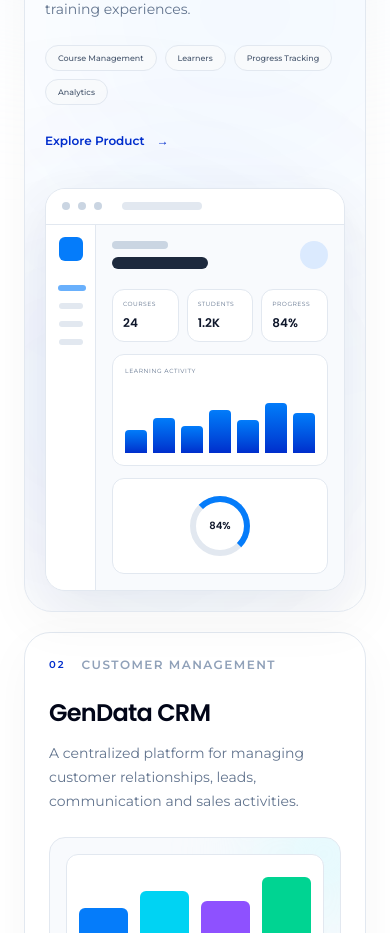
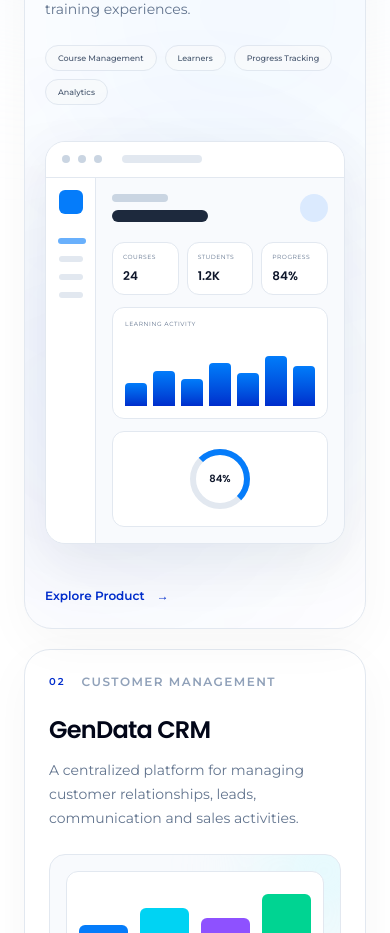
Before and after one commit to aravinthk1504/gendata-techv2, a Next.js app: page /en in a window 390 px wide. Shown: the part 9300-10233 px from the top of the page. Built offline with nearby package versions, Linux system fonts and the light colour scheme.

Commit message:
Move LMS CTA below dashboard on mobile and prevent preview clipping

```diff
--- a/src/sections/home/Products.jsx
+++ b/src/sections/home/Products.jsx
@@ -19,11 +19,11 @@ function LMSDashboard({ content }) {
 
   return (
     <motion.div
-      initial={{ opacity: 1, y: 20 }}
+      initial={false}
       whileInView={{ opacity: 1, y: 0 }}
       viewport={{ once: true }}
       transition={{ duration: 0.7 }}
-      className="relative mx-auto w-full max-w-md lg:max-w-none"
+      className="relative mx-auto mb-2 w-full min-w-0 max-w-md lg:mb-0 lg:max-w-none"
     >
       <div className="absolute inset-8 rounded-full bg-brand-accent/8 blur-[90px]" />
 
@@ -312,7 +312,7 @@ function Products({ content, lang }) {
 
               <Link
                 href={localizedPath("/products/lms")}
-                className="group mt-7 inline-flex items-center gap-3 font-body text-xs font-semibold text-brand-primary transition duration-300 hover:text-brand-accent sm:mt-10"
+                className="group mt-7 hidden items-center gap-3 font-body text-xs font-semibold text-brand-primary transition duration-300 hover:text-brand-accent sm:mt-10 lg:inline-flex"
               >
                 {t("products.explore")}
                 <span className="transition-transform duration-300 group-hover:translate-x-1">
@@ -322,6 +322,15 @@ function Products({ content, lang }) {
             </div>
 
             <LMSDashboard content={content} />
+            <Link
+              href={localizedPath("/products/lms")}
+              className="group inline-flex w-fit items-center gap-3 pb-1 font-body text-xs font-semibold text-brand-primary transition duration-300 hover:text-brand-accent lg:hidden"
+            >
+              {t("products.explore")}
+              <span className="transition-transform duration-300 group-hover:translate-x-1">
+                →
+              </span>
+            </Link>
           </div>
         </motion.article>
 
```
